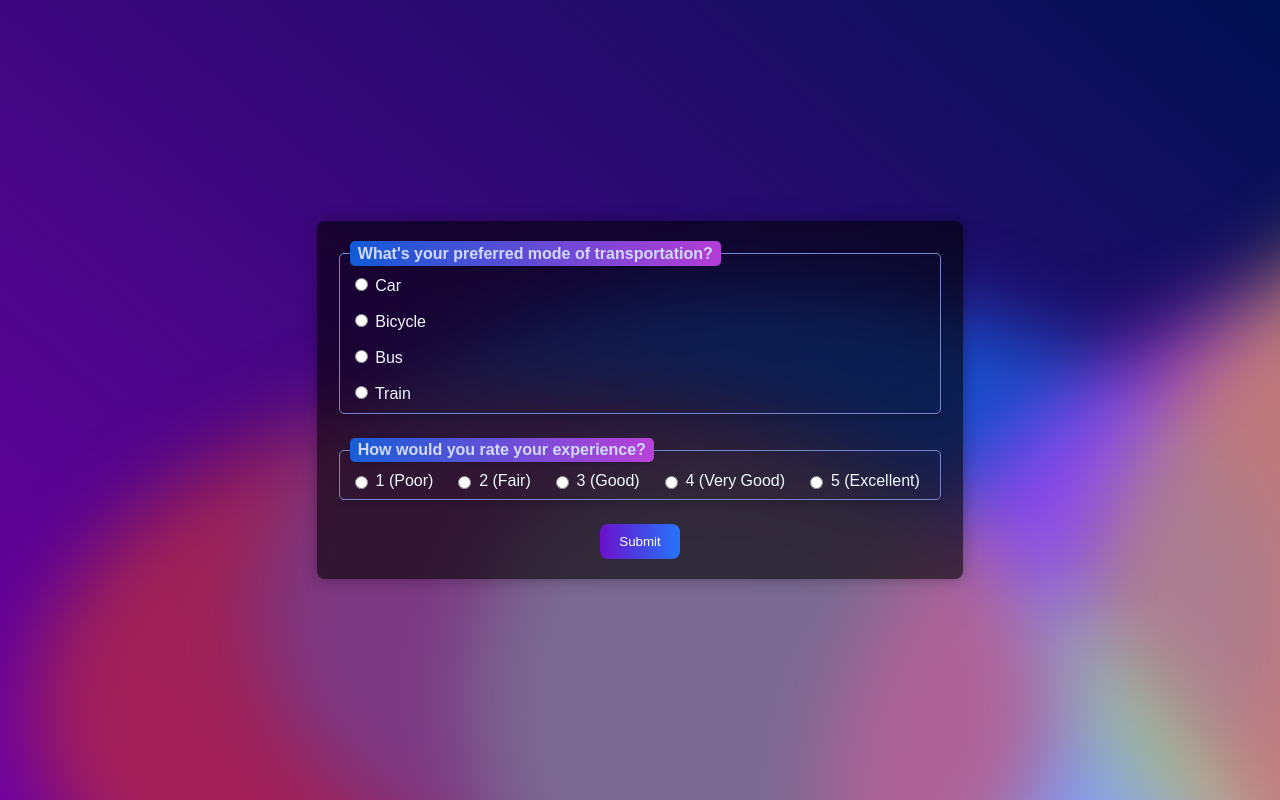
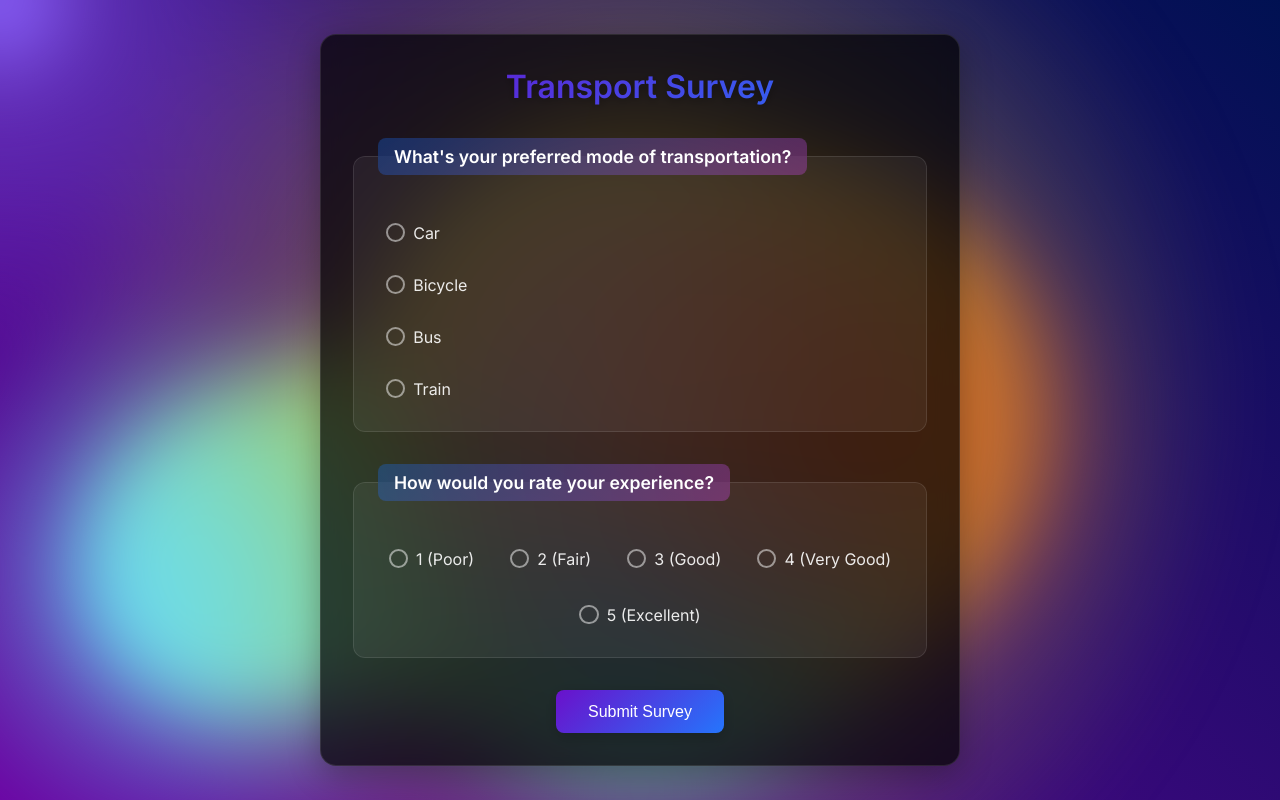
Before and after one commit to Lushegtech/uni-survey-gradient-bg, a plain HTML site: page index.html in a window 1280 px wide. Drawn offline with Linux system fonts and the light colour scheme.

Commit message:
optimize codes

```diff
--- a/index.html
+++ b/index.html
@@ -3,46 +3,90 @@
 <head>
     <meta charset="UTF-8">
     <meta name="viewport" content="width=device-width, initial-scale=1.0">
-    <title>Survey Form</title>
-    <link rel="stylesheet" href="styles.css" />
+    <title>Interactive Survey Form</title>
+    <link rel="stylesheet" href="styles.css">
+    <link rel="preconnect" href="https://fonts.googleapis.com">
+    <link rel="preconnect" href="https://fonts.gstatic.com" crossorigin>
+    <link href="https://fonts.googleapis.com/css2?family=Inter:wght@400;500;600&display=swap" rel="stylesheet">
 </head>
 <body>
     <div class="gradient-bg">
+        <svg xmlns="http://www.w3.org/2000/svg">
+            <defs>
+                <filter id="goo">
+                    <feGaussianBlur in="SourceGraphic" stdDeviation="10" result="blur" />
+                    <feColorMatrix in="blur" mode="matrix" values="1 0 0 0 0  0 1 0 0 0  0 0 1 0 0  0 0 0 18 -8" result="goo" />
+                    <feBlend in="SourceGraphic" in2="goo" />
+                </filter>
+            </defs>
+        </svg>
         <div class="gradients-container">
             <div class="g1"></div>
             <div class="g2"></div>
             <div class="g3"></div>
             <div class="g4"></div>
             <div class="g5"></div>
+            <div class="interactive"></div>
         </div>
     </div>
 
     <main>
-        <form>
+        <h1 class="form-title">Transport Survey</h1>
+        <form id="surveyForm">
             <fieldset class="survey-question">
                 <legend>What's your preferred mode of transportation?</legend>
                 <div class="make-vertical">
-                    <label><input type="radio" name="transportation" value="car" required> Car </label>
-                    <label><input type="radio" name="transportation" value="bicycle" required> Bicycle </label>
-                    <label><input type="radio" name="transportation" value="bus" required> Bus </label>
-                    <label><input type="radio" name="transportation" value="train" required> Train </label>
+                    <label class="radio-container">
+                        <input type="radio" name="transportation" value="car" required>
+                        <span class="radio-label">Car</span>
+                    </label>
+                    <label class="radio-container">
+                        <input type="radio" name="transportation" value="bicycle" required>
+                        <span class="radio-label">Bicycle</span>
+                    </label>
+                    <label class="radio-container">
+                        <input type="radio" name="transportation" value="bus" required>
+                        <span class="radio-label">Bus</span>
+                    </label>
+                    <label class="radio-container">
+                        <input type="radio" name="transportation" value="train" required>
+                        <span class="radio-label">Train</span>
+                    </label>
                 </div>
             </fieldset>
+
             <fieldset class="survey-question">
                 <legend>How would you rate your experience?</legend>
                 <div class="make-horizontal">
-                    <label class="radio"><input type="radio" name="experience" value="1" required> 1 (Poor) </label>
-                    <label class="radio"><input type="radio" name="experience" value="2" required> 2 (Fair) </label>
-                    <label class="radio"><input type="radio" name="experience" value="3" required> 3 (Good) </label>
-                    <label class="radio"><input type="radio" name="experience" value="4" required> 4 (Very Good) </label>
-                    <label class="radio"><input type="radio" name="experience" value="5" required> 5 (Excellent) </label>
+                    <label class="radio-container">
+                        <input type="radio" name="experience" value="1" required>
+                        <span class="radio-label">1 (Poor)</span>
+                    </label>
+                    <label class="radio-container">
+                        <input type="radio" name="experience" value="2" required>
+                        <span class="radio-label">2 (Fair)</span>
+                    </label>
+                    <label class="radio-container">
+                        <input type="radio" name="experience" value="3" required>
+                        <span class="radio-label">3 (Good)</span>
+                    </label>
+                    <label class="radio-container">
+                        <input type="radio" name="experience" value="4" required>
+                        <span class="radio-label">4 (Very Good)</span>
+                    </label>
+                    <label class="radio-container">
+                        <input type="radio" name="experience" value="5" required>
+                        <span class="radio-label">5 (Excellent)</span>
+                    </label>
                 </div>
             </fieldset>
+
             <div class="button-center">
-                <button type="button" class="button-style" onclick=validateForm(event)>Submit</button>
+                <button type="submit" class="button-style">Submit Survey</button>
             </div>
         </form>
     </main>
-    <script src="index.js"></script>
+
+    <script src="script.js"></script>
 </body>
 </html>
--- a/index.js
+++ /dev/null
@@ -1,10 +0,0 @@
-function validateForm(event) {
-    const transportation = document.querySelector('input[name="transportation"]:checked');
-    const experience = document.querySelector('input[name="experience"]:checked');
-    if (!transportation || !experience) {
-        alert('Please select an option for all questions before submitting!');
-        event.preventDefault(); // Prevent form submission
-        return false;
-    }
-    alert('Your feedback has been submitted!');
-}
--- /dev/null
+++ b/script.js
@@ -0,0 +1,177 @@
+document.addEventListener('DOMContentLoaded', () => {
+    // Interactive gradient background
+    const interBubble = document.querySelector('.interactive');
+    let curX = 0;
+    let curY = 0;
+    let tgX = 0;
+    let tgY = 0;
+
+    function move() {
+        curX += (tgX - curX) / 20;
+        curY += (tgY - curY) / 20;
+        if (interBubble) {
+            interBubble.style.transform = `translate(${Math.round(curX)}px, ${Math.round(curY)}px)`;
+        }
+        requestAnimationFrame(move);
+    }
+
+    window.addEventListener('mousemove', (event) => {
+        tgX = event.clientX;
+        tgY = event.clientY;
+    });
+
+    move();
+
+    const surveyForm = document.getElementById('surveyForm');
+    const submitButton = document.querySelector('.button-style');
+
+    const formElements = document.querySelectorAll('.survey-question');
+    formElements.forEach(element => {
+        element.addEventListener('mouseover', () => {
+            element.style.transform = 'translateY(-5px)';
+            element.style.transition = 'transform 0.3s ease';
+        });
+
+        element.addEventListener('mouseout', () => {
+            element.style.transform = 'translateY(0)';
+        });
+    });
+
+    function validateForm() {
+        const transportation = document.querySelector('input[name="transportation"]:checked');
+        const experience = document.querySelector('input[name="experience"]:checked');
+        let isValid = true;
+        let errorMessages = [];
+
+        document.querySelectorAll('.error-message').forEach(el => el.remove());
+        document.querySelectorAll('fieldset').forEach(fieldset => {
+            fieldset.style.borderColor = 'rgba(255, 255, 255, 0.1)';
+        });
+
+        if (!transportation) {
+            isValid = false;
+            errorMessages.push('Please select your preferred mode of transportation');
+            highlightError('transportation');
+        }
+
+        if (!experience) {
+            isValid = false;
+            errorMessages.push('Please rate your experience');
+            highlightError('experience');
+        }
+
+        return { isValid, errorMessages };
+    }
+
+    function highlightError(fieldName) {
+        const fieldset = document.querySelector(`input[name="${fieldName}"]`).closest('fieldset');
+        fieldset.style.borderColor = '#ff4444';
+
+        const errorDiv = document.createElement('div');
+        errorDiv.className = 'error-message';
+        errorDiv.style.color = '#ff4444';
+        errorDiv.style.fontSize = '0.875rem';
+        errorDiv.style.marginTop = '0.5rem';
+        errorDiv.textContent = `Please select an option for ${fieldName}`;
+        fieldset.appendChild(errorDiv);
+    }
+
+    surveyForm.addEventListener('submit', async (event) => {
+        event.preventDefault();
+        const { isValid, errorMessages } = validateForm();
+
+        if (!isValid) {
+            submitButton.style.animation = 'shake 0.5s ease';
+            setTimeout(() => {
+                submitButton.style.animation = '';
+            }, 500);
+            return;
+        }
+
+        submitButton.disabled = true;
+        submitButton.style.width = submitButton.offsetWidth + 'px';
+        submitButton.textContent = '✓ Submitted!';
+        submitButton.style.background = 'linear-gradient(135deg, #00c853, #64dd17)';
+
+        const formData = {
+            transportation: document.querySelector('input[name="transportation"]:checked').value,
+            experience: document.querySelector('input[name="experience"]:checked').value
+        };
+
+        try {
+            await new Promise(resolve => setTimeout(resolve, 1500));
+
+            showFeedback('Thank you for your feedback!', 'success');
+
+            setTimeout(() => {
+                surveyForm.reset();
+                submitButton.disabled = false;
+                submitButton.textContent = 'Submit Survey';
+                submitButton.style.background = 'linear-gradient(135deg, #6a11cb, #2575fc)';
+            }, 2000);
+
+        } catch (error) {
+            showFeedback('Something went wrong. Please try again.', 'error');
+            submitButton.disabled = false;
+            submitButton.textContent = 'Submit Survey';
+        }
+    });
+
+    function showFeedback(message, type) {
+        const feedbackDiv = document.createElement('div');
+        feedbackDiv.className = `feedback-message ${type}`;
+        feedbackDiv.style.position = 'fixed';
+        feedbackDiv.style.top = '20px';
+        feedbackDiv.style.left = '50%';
+        feedbackDiv.style.transform = 'translateX(-50%)';
+        feedbackDiv.style.padding = '1rem 2rem';
+        feedbackDiv.style.borderRadius = '8px';
+        feedbackDiv.style.color = 'white';
+        feedbackDiv.style.zIndex = '1000';
+        feedbackDiv.style.animation = 'slideDown 0.5s ease';
+
+        if (type === 'success') {
+            feedbackDiv.style.background = 'linear-gradient(135deg, #00c853, #64dd17)';
+        } else {
+            feedbackDiv.style.background = 'linear-gradient(135deg, #ff5252, #ff1744)';
+        }
+
+        feedbackDiv.textContent = message;
+        document.body.appendChild(feedbackDiv);
+
+        setTimeout(() => {
+            feedbackDiv.style.animation = 'slideUp 0.5s ease';
+            setTimeout(() => feedbackDiv.remove(), 500);
+        }, 3000);
+    }
+});
+
+// Add necessary animations to stylesheet
+const style = document.createElement('style');
+style.textContent = `
+    @keyframes shake {
+        0%, 100% { transform: translateX(0); }
+        20%, 60% { transform: translateX(-5px); }
+        40%, 80% { transform: translateX(5px); }
+    }
+
+    @keyframes slideDown {
+        from { transform: translate(-50%, -100%); opacity: 0; }
+        to { transform: translate(-50%, 0); opacity: 1; }
+    }
+
+    @keyframes slideUp {
+        from { transform: translate(-50%, 0); opacity: 1; }
+        to { transform: translate(-50%, -100%); opacity: 0; }
+    }
+
+    .error-message {
+        animation: fadeIn 0.3s ease;
+    }
+
+    @keyframes fadeIn {
+        from { opacity: 0; }
+        to { opacity: 1; }
+    }
+`;
+document.head.appendChild(style);
--- a/styles.css
+++ b/styles.css
@@ -1,128 +1,282 @@
 :root {
-            --color-bg1: rgb(108, 0, 162);
-            --color-bg2: rgb(0, 17, 82);
-            --color1: 18, 113, 255;
-            --color2: 221, 74, 255;
-            --color3: 100, 220, 255;
-            --color4: 200, 50, 50;
-            --color5: 180, 180, 50;
+    /* Consolidated color palette */
+    --color-bg: linear-gradient(40deg, rgb(108, 0, 162), rgb(0, 17, 82));
+    --gradient-accent: linear-gradient(135deg, #6a11cb, #2575fc);
+    --color-interactive: 140, 100, 255;
+    --form-bg: rgba(0, 0, 0, 0.7);
+
+    /* Gradient colors */
+    --g1: 18, 113, 255;
+    --g2: 221, 74, 255;
+    --g3: 100, 220, 255;
+    --g4: 200, 50, 50;
+    --g5: 180, 180, 50;
+
+    /* Common values */
     --circle-size: 80%;
-            --blending: hard-light;
+    --border-radius-lg: 16px;
+    --border-radius-md: 12px;
+    --border-radius-sm: 8px;
+    --spacing-lg: 2rem;
+    --spacing-md: 1.5rem;
+    --spacing-sm: 1rem;
+    --spacing-xs: 0.5rem;
 }
 
+/* Reset */
+*, *::before, *::after {
+    margin: 0;
+    padding: 0;
+    box-sizing: border-box;
+}
+
+/* Base styles */
 body {
     min-height: 100vh;
     display: flex;
     align-items: center;
     justify-content: center;
-            margin: 0;
-            font-family: Arial, Helvetica, sans-serif;
-            background-color: #212534;
-            color: aliceblue;
+    font-family: 'Inter', sans-serif;
+    color: #fff;
     overflow: hidden;
 }
 
+/* Background */
+.gradient-bg {
+    position: fixed;
+    inset: 0;
+    width: 100vw;
+    height: 100vh;
+    background: var(--color-bg);
+    z-index: -1;
+}
+
+.gradient-bg svg {
+    display: none;
+}
+
+/* Gradient animations */
+.gradients-container {
+    filter: url(#goo) blur(40px);
+    width: 100%;
+    height: 100%;
+}
+
+/* Common gradient styles */
+.g1, .g2, .g3, .g4, .g5, .interactive {
+    position: absolute;
+    width: var(--circle-size);
+    height: var(--circle-size);
+    mix-blend-mode: hard-light;
+    border-radius: 50%;
+    pointer-events: none;
+    top: calc(50% - var(--circle-size) / 2);
+    left: calc(50% - var(--circle-size) / 2);
+}
+
+/* Individual gradients with optimized radial gradients */
+.g1 {
+    background: radial-gradient(circle, rgba(var(--g1), 0.8) 0, rgba(var(--g1), 0) 50%);
+    animation: moveVertical 30s ease infinite;
+}
+
+.g2 {
+    background: radial-gradient(circle, rgba(var(--g2), 0.8) 0, rgba(var(--g2), 0) 50%);
+    animation: moveInCircle 20s reverse infinite;
+}
+
+.g3 {
+    background: radial-gradient(circle, rgba(var(--g3), 0.8) 0, rgba(var(--g3), 0) 50%);
+    transform: translate(-500px, 200px);
+    animation: moveInCircle 40s linear infinite;
+}
+
+.g4 {
+    background: radial-gradient(circle, rgba(var(--g4), 0.8) 0, rgba(var(--g4), 0) 50%);
+    animation: moveHorizontal 40s ease infinite;
+}
+
+.g5 {
+    background: radial-gradient(circle, rgba(var(--g5), 0.8) 0, rgba(var(--g5), 0) 50%);
+    width: calc(var(--circle-size) * 2);
+    height: calc(var(--circle-size) * 2);
+    top: calc(50% - var(--circle-size));
+    left: calc(50% - var(--circle-size));
+    animation: moveInCircle 20s ease infinite;
+}
+
+.interactive {
+    background: radial-gradient(circle, rgba(var(--color-interactive), 0.8) 0, rgba(var(--color-interactive), 0) 50%);
+    width: 100%;
+    height: 100%;
+    top: -50%;
+    left: -50%;
+    opacity: 0.7;
+}
+
+/* Animations */
+@keyframes moveInCircle {
+    to { transform: rotate(360deg); }
+}
+
+@keyframes moveVertical {
+    50% { transform: translateY(50%); }
+}
+
+@keyframes moveHorizontal {
+    50% { transform: translate(50%, 10%); }
+}
+
+/* Main content */
 main {
     position: relative;
     z-index: 1;
+    width: 100%;
     max-width: 40rem;
-            margin: 1rem;
-            padding: 1.25rem;
-            background: rgba(0, 0, 0, 0.6);
-            border-radius: 8px;
-            box-shadow: 0 0 15px rgba(0, 0, 0, 0.3);
+    margin: var(--spacing-lg);
+    padding: var(--spacing-lg);
+    background: var(--form-bg);
+    border-radius: var(--border-radius-lg);
+    backdrop-filter: blur(10px);
+    box-shadow: 0 8px 32px rgba(0, 0, 0, 0.3);
+    border: 1px solid rgba(255, 255, 255, 0.1);
+    transform: translateZ(0);
 }
 
-        .button-center {
+/* Typography */
+.form-title {
     text-align: center;
+    margin-bottom: var(--spacing-lg);
+    font-size: 2rem;
+    background: var(--gradient-accent);
+    -webkit-background-clip: text;
+    -webkit-text-fill-color: transparent;
+    filter: drop-shadow(0 2px 4px rgba(0, 0, 0, 0.3));
 }
 
+/* Form elements */
 .survey-question {
-            margin-bottom: 1.5rem;
-            padding-right: 1.25rem;
+    margin-bottom: var(--spacing-lg);
+    border: 1px solid rgba(255, 255, 255, 0.1);
+    border-radius: var(--border-radius-md);
+    padding: var(--spacing-md);
+    background: rgba(255, 255, 255, 0.05);
 }
 
+fieldset {
+    border: none;
+}
+
+legend {
+    font-weight: 600;
+    font-size: 1.1rem;
+    margin-bottom: var(--spacing-sm);
+    padding: var(--spacing-xs) var(--spacing-sm);
+    background: linear-gradient(135deg, rgba(var(--g1), 0.3), rgba(var(--g2), 0.3));
+    border-radius: var(--border-radius-sm);
+    width: fit-content;
+}
+
+/* Layout utilities */
 .make-vertical {
     display: flex;
     flex-direction: column;
-            gap: 1rem;
+    gap: var(--spacing-sm);
 }
 
 .make-horizontal {
     display: flex;
-            align-items: center;
     flex-wrap: wrap;
     gap: 1.25rem;
+    justify-content: center;
 }
 
-        .radio {
+/* Radio buttons */
+.radio-container {
     display: flex;
     align-items: center;
-            gap: 0.3rem;
+    gap: var(--spacing-xs);
+    cursor: pointer;
+    padding: var(--spacing-xs);
+    border-radius: var(--border-radius-sm);
+    transition: background-color 0.3s;
 }
 
-        .gradient-bg {
-            position: fixed;
-            top: 0;
-            left: 0;
-            width: 100vw;
-            height: 100vh;
-            z-index: 0;
-            background: linear-gradient(40deg, var(--color-bg1), var(--color-bg2));
+.radio-container:hover {
+    background: rgba(255, 255, 255, 0.1);
 }
 
-        .gradients-container {
-            filter: blur(40px);
-            width: 100%;
-            height: 100%;
+.radio-container input[type="radio"] {
+    appearance: none;
+    width: 1.2rem;
+    height: 1.2rem;
+    border: 2px solid rgba(255, 255, 255, 0.5);
+    border-radius: 50%;
+    margin: 0;
+    transition: 0.3s ease;
+    position: relative;
 }
 
-        .g1, .g2, .g3, .g4, .g5 {
+.radio-container input[type="radio"]:checked {
+    border-color: #2575fc;
+    background: #2575fc;
+}
+
+.radio-container input[type="radio"]:checked::after {
+    content: '';
     position: absolute;
-            width: var(--circle-size);
-            height: var(--circle-size);
-            mix-blend-mode: var(--blending);
-            opacity: 0.8;
+    inset: 50%;
+    transform: translate(-50%, -50%);
+    width: 0.4rem;
+    height: 0.4rem;
+    background: white;
     border-radius: 50%;
 }
 
-        .g1 { background: rgba(var(--color1), 0.8); top: 30%; left: 20%; animation: moveVertical 30s ease infinite; }
-        .g2 { background: rgba(var(--color2), 0.8); top: 40%; left: 60%; animation: moveInCircle 20s reverse infinite; }
-        .g3 { background: rgba(var(--color3), 0.8); top: 70%; left: 30%; animation: moveInCircle 40s linear infinite; }
-        .g4 { background: rgba(var(--color4), 0.8); top: 50%; left: 10%; animation: moveHorizontal 40s ease infinite; }
-        .g5 { background: rgba(var(--color5), 0.8); top: 20%; left: 80%; animation: moveInCircle 20s ease infinite; }
+.radio-label {
+    font-size: 1rem;
+    color: rgba(255, 255, 255, 0.9);
+}
 
-        @keyframes moveInCircle { 0% { transform: rotate(0deg); } 50% { transform: rotate(180deg); } 100% { transform: rotate(360deg); } }
-        @keyframes moveVertical { 0% { transform: translateY(-50%); } 50% { transform: translateY(50%); } 100% { transform: translateY(-50%); } }
-        @keyframes moveHorizontal { 0% { transform: translateX(-50%) translateY(-10%); } 50% { transform: translateX(50%) translateY(10%); } 100% { transform: translateX(-50%) translateY(-10%); } }
+/* Button styles */
+.button-center {
+    text-align: center;
+    margin-top: var(--spacing-lg);
+}
 
 .button-style {
-            background: linear-gradient(90deg, #6a11cb, #2575fc);
+    background: var(--gradient-accent);
     color: white;
-            padding: 0.6rem 1.2rem;
+    padding: 0.8rem var(--spacing-lg);
     border: none;
-            border-radius: 8px;
+    border-radius: var(--border-radius-sm);
+    font-size: 1rem;
+    font-weight: 500;
     cursor: pointer;
-            transition: transform 0.2s, background 0.3s;
+    transition: 0.3s ease;
+    box-shadow: 0 4px 15px rgba(0, 0, 0, 0.2);
 }
 
 .button-style:hover {
-            background: linear-gradient(90deg, #2575fc, #6a11cb);
-            transform: scale(1.05);
+    transform: translateY(-2px);
+    box-shadow: 0 6px 20px rgba(0, 0, 0, 0.3);
+    filter: brightness(1.1);
 }
 
-        fieldset {
-            border-radius: 5px;
-            border: 1px solid #7986CB;
-            padding: 0.6rem;
-            box-shadow: 0 4px 8px rgba(0, 0, 0, 0.2);
+.button-style:active {
+    transform: translateY(0);
+    box-shadow: 0 2px 10px rgba(0, 0, 0, 0.2);
 }
 
-        legend {
-            font-weight: bold;
-            color: #d1d9ff;
-            padding: 0.2rem 0.5rem;
-            background: linear-gradient(90deg, rgba(var(--color1), 0.8), rgba(var(--color2), 0.8));
-            border-radius: 5px;
-            box-shadow: 0 2px 5px rgba(0, 0, 0, 0.2);
+/* Media queries */
+@media (max-width: 768px) {
+    main {
+        margin: var(--spacing-sm);
+        padding: var(--spacing-md);
     }
+
+    .make-horizontal {
+        flex-direction: column;
+        align-items: flex-start;
+    }
+}
```
Lines whose indentation alone changed are shown as unchanged.
